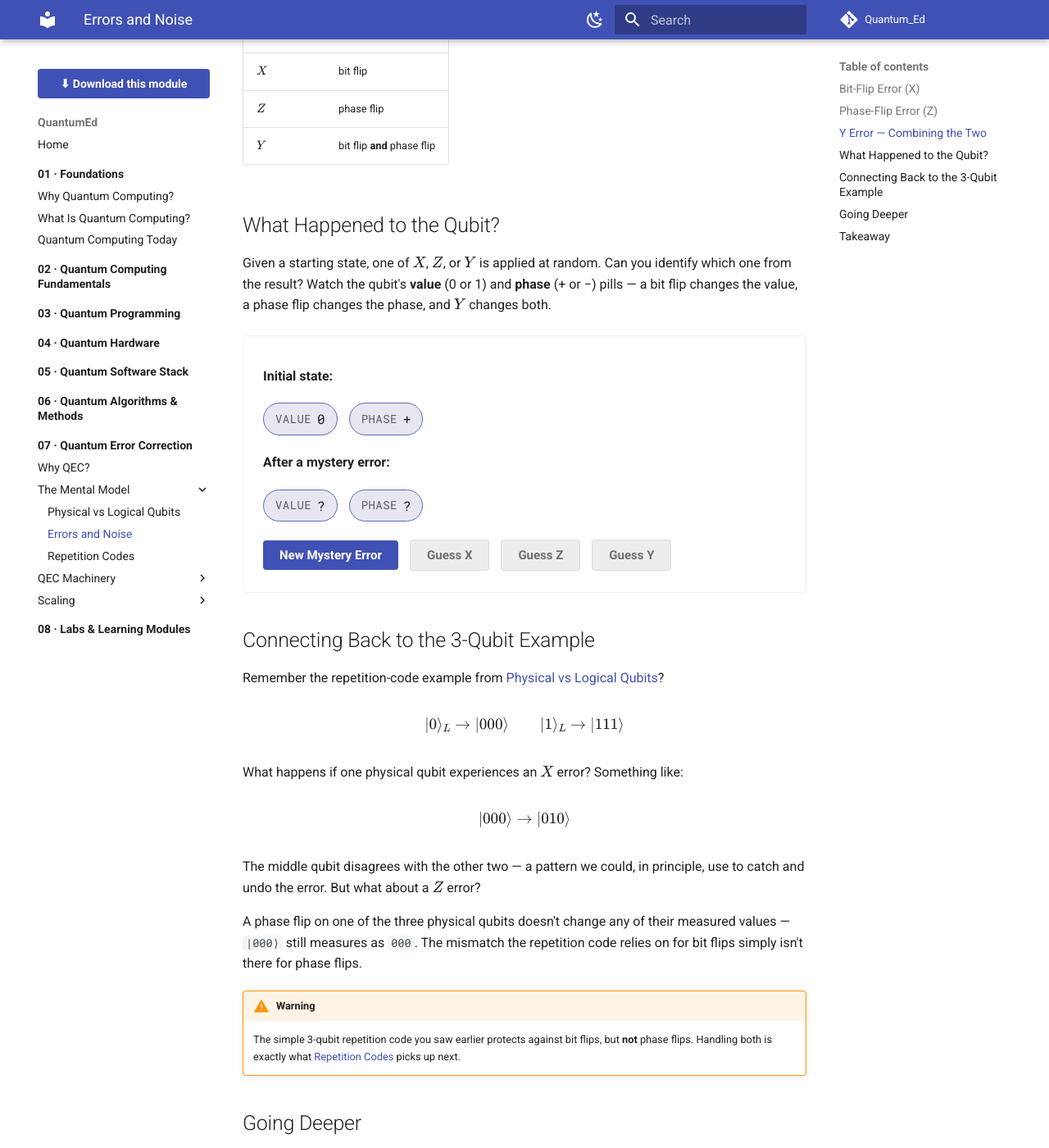
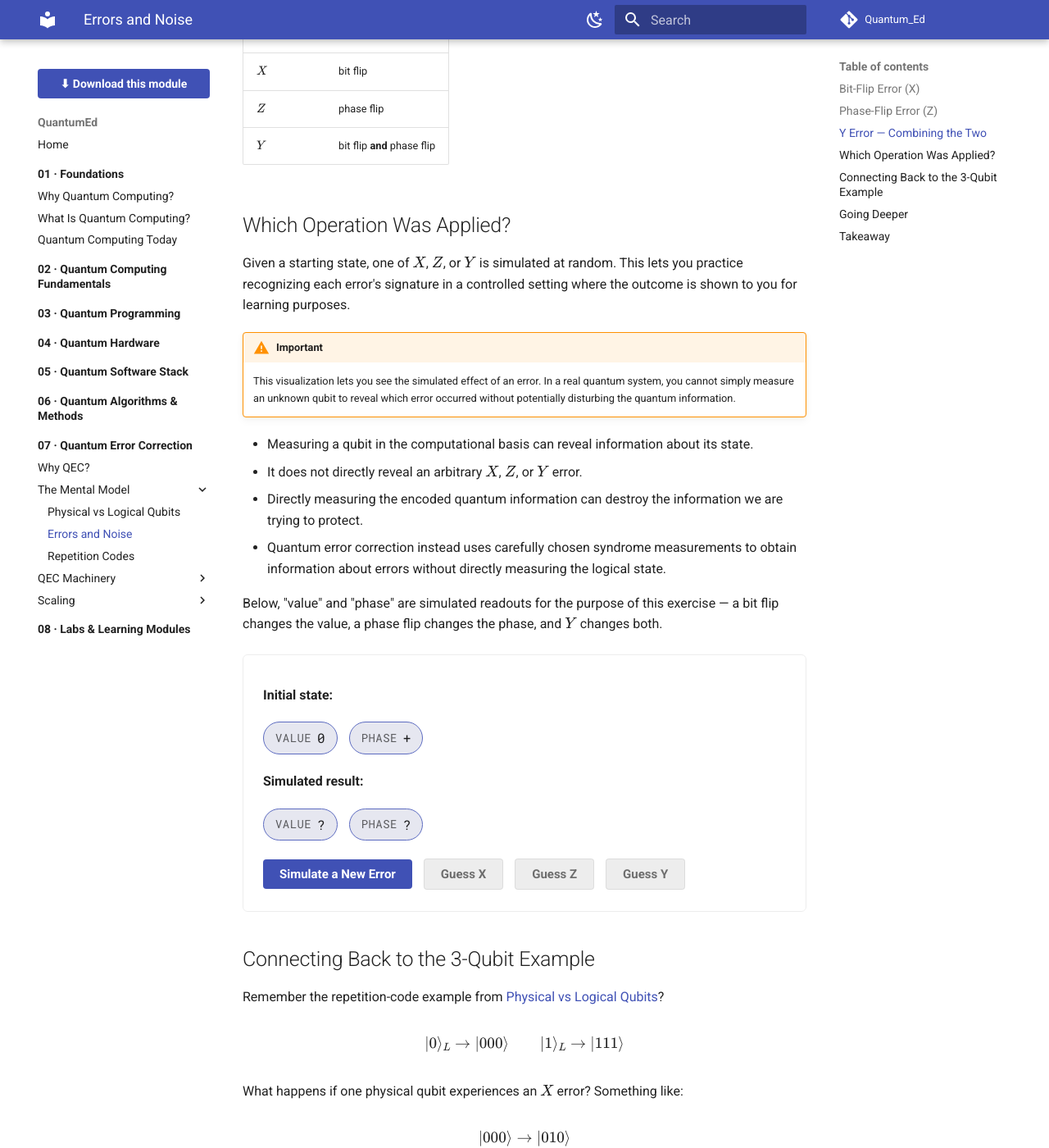
Before and after one commit to Center-for-Quantum-and-Nanotechnology/Quantum_Ed, an MkDocs documentation site: the page built from docs/07-error-correction/errors-and-noise.md, in a window 1280 px wide and 1400 px high, scrolled down 2078 px. Shown: the whole window at 82% size. Built offline with MkDocs 1.6.1 and Material for MkDocs 9.7.7, drawn with Linux system fonts in a browser that asks for light colours; comment, search, counter and statistics services are not loaded.

Commit message:
Clarify simulated vs. real measurement in the error-identification demo
Renames the section to "Which Operation Was Applied?" and adjusts
interactive copy (e.g. "Simulate a New Error" instead of "New Mystery
Error", "Simulated result" instead of "After a mystery error") so the
demo doesn't read as if a real quantum computer could just inspect a
qubit to determine which error occurred.

Adds a callout clarifying that the value/phase readout is a learning
visualization, not a real measurement, plus a short explanation of why
direct measurement can't reveal an arbitrary X/Z/Y error and would
destroy the protected information — bridging (briefly) to syndrome
measurement, covered in full later in the module.

Co-Authored-By: Claude Sonnet 5 <noreply@anthropic.com>

```diff
--- a/docs/07-error-correction/errors-and-noise.md
+++ b/docs/07-error-correction/errors-and-noise.md
@@ -187,9 +187,19 @@ You don't need to work through that algebra to get the idea:
 | \(Z\) | phase flip |
 | \(Y\) | bit flip **and** phase flip |
 
-## What Happened to the Qubit?
+## Which Operation Was Applied?
 
-Given a starting state, one of \(X\), \(Z\), or \(Y\) is applied at random. Can you identify which one from the result? Watch the qubit's **value** (0 or 1) and **phase** (+ or −) pills — a bit flip changes the value, a phase flip changes the phase, and \(Y\) changes both.
+Given a starting state, one of \(X\), \(Z\), or \(Y\) is simulated at random. This lets you practice recognizing each error's signature in a controlled setting where the outcome is shown to you for learning purposes.
+
+!!! warning "Important"
+    This visualization lets you see the simulated effect of an error. In a real quantum system, you cannot simply measure an unknown qubit to reveal which error occurred without potentially disturbing the quantum information.
+
+- Measuring a qubit in the computational basis can reveal information about its state.
+- It does not directly reveal an arbitrary \(X\), \(Z\), or \(Y\) error.
+- Directly measuring the encoded quantum information can destroy the information we are trying to protect.
+- Quantum error correction instead uses carefully chosen syndrome measurements to obtain information about errors without directly measuring the logical state.
+
+Below, "value" and "phase" are simulated readouts for the purpose of this exercise — a bit flip changes the value, a phase flip changes the phase, and \(Y\) changes both.
 
 <div class="qed-demo" id="identify-demo">
   <p><strong>Initial state:</strong></p>
@@ -198,14 +208,14 @@ Given a starting state, one of \(X\), \(Z\), or \(Y\) is applied at random. Can
     <span class="qed-pill"><span class="qed-pill__label">Phase</span> +</span>
   </div>
 
-  <p><strong>After a mystery error:</strong></p>
+  <p><strong>Simulated result:</strong></p>
   <div class="qed-error-demo__readout" id="identify-result">
     <span class="qed-pill"><span class="qed-pill__label">Value</span> <span id="identify-value">?</span></span>
     <span class="qed-pill"><span class="qed-pill__label">Phase</span> <span id="identify-phase">?</span></span>
   </div>
 
   <div class="qed-demo__controls" style="min-width:auto;">
-    <button type="button" class="qed-button" id="identify-generate">New Mystery Error</button>
+    <button type="button" class="qed-button" id="identify-generate">Simulate a New Error</button>
     <button type="button" class="qed-button qed-button--secondary" id="identify-x" disabled>Guess X</button>
     <button type="button" class="qed-button qed-button--secondary" id="identify-z" disabled>Guess Z</button>
     <button type="button" class="qed-button qed-button--secondary" id="identify-y" disabled>Guess Y</button>
```
